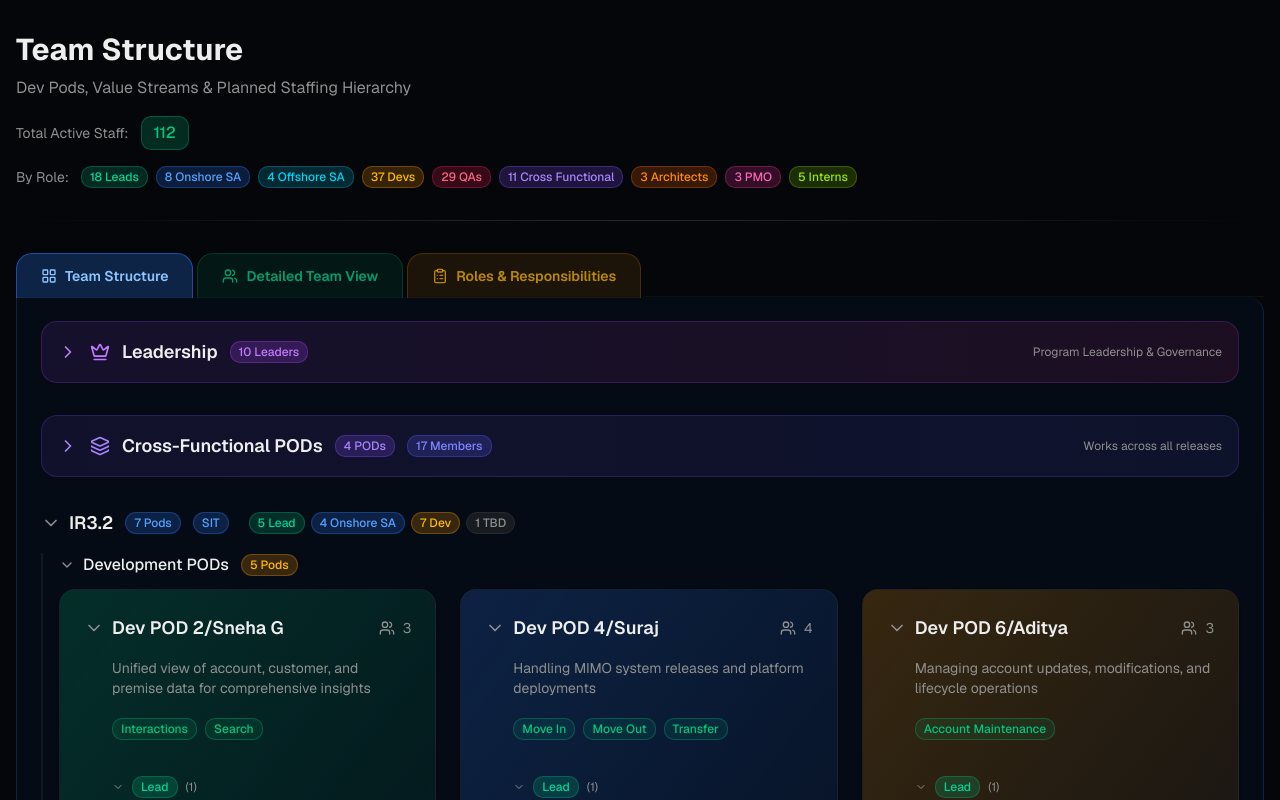
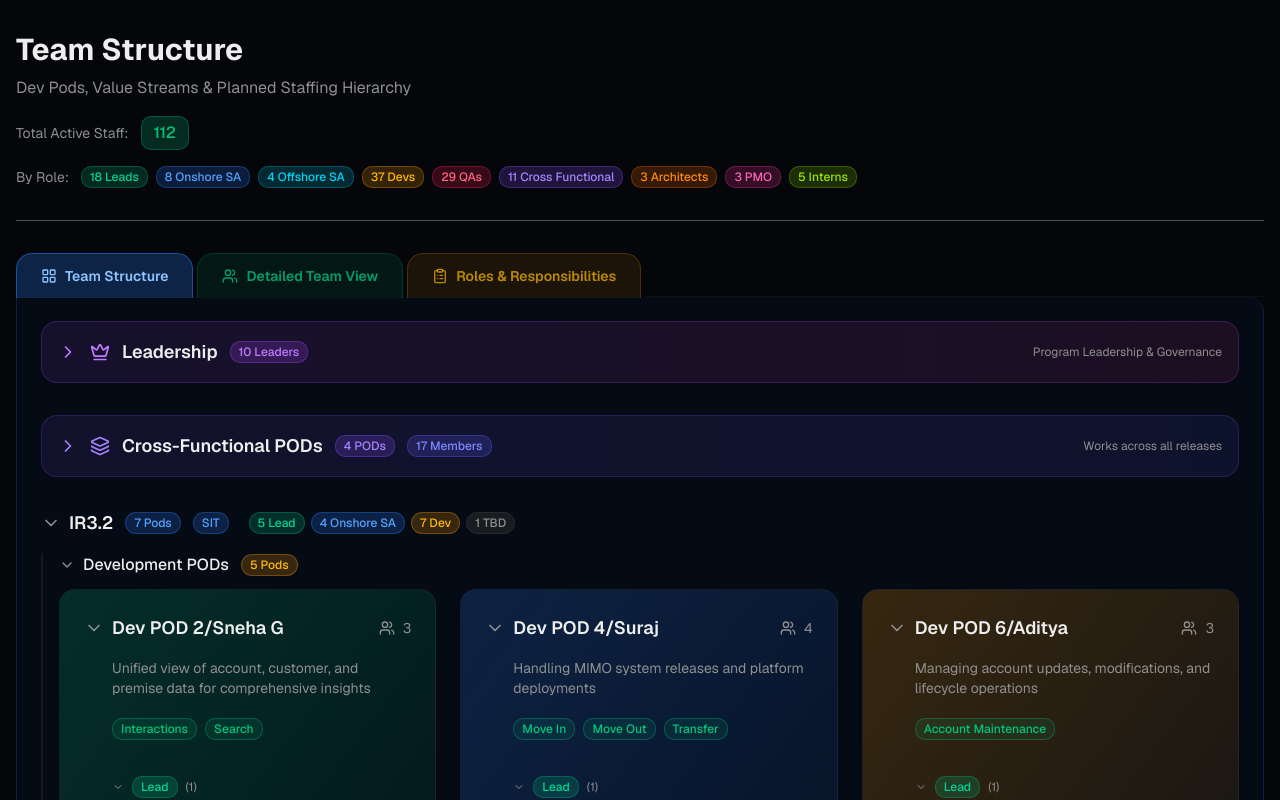
Before and after one commit to 32131234432ws/Team-Structure, a Next.js app: page / in a window 1280 px wide. Shown: the top 800 px of the page. Built offline with nearby package versions, Linux system fonts and the light colour scheme.

Commit message:
feat: add subtle solid light gray separator for role badges
Update separator line to full-width light gray divider for better visibility.

#VERCEL_SKIP

```diff
--- a/components/stats-header.tsx
+++ b/components/stats-header.tsx
@@ -117,7 +117,7 @@ export function StatsHeader() {
       </div>
 
       {/* Separator line */}
-      <div className="h-px w-full bg-gradient-to-r from-transparent via-border to-transparent mt-4" />
+      <div className="h-px w-full bg-white/30 mt-4" />
     </div>
   );
 }
```
